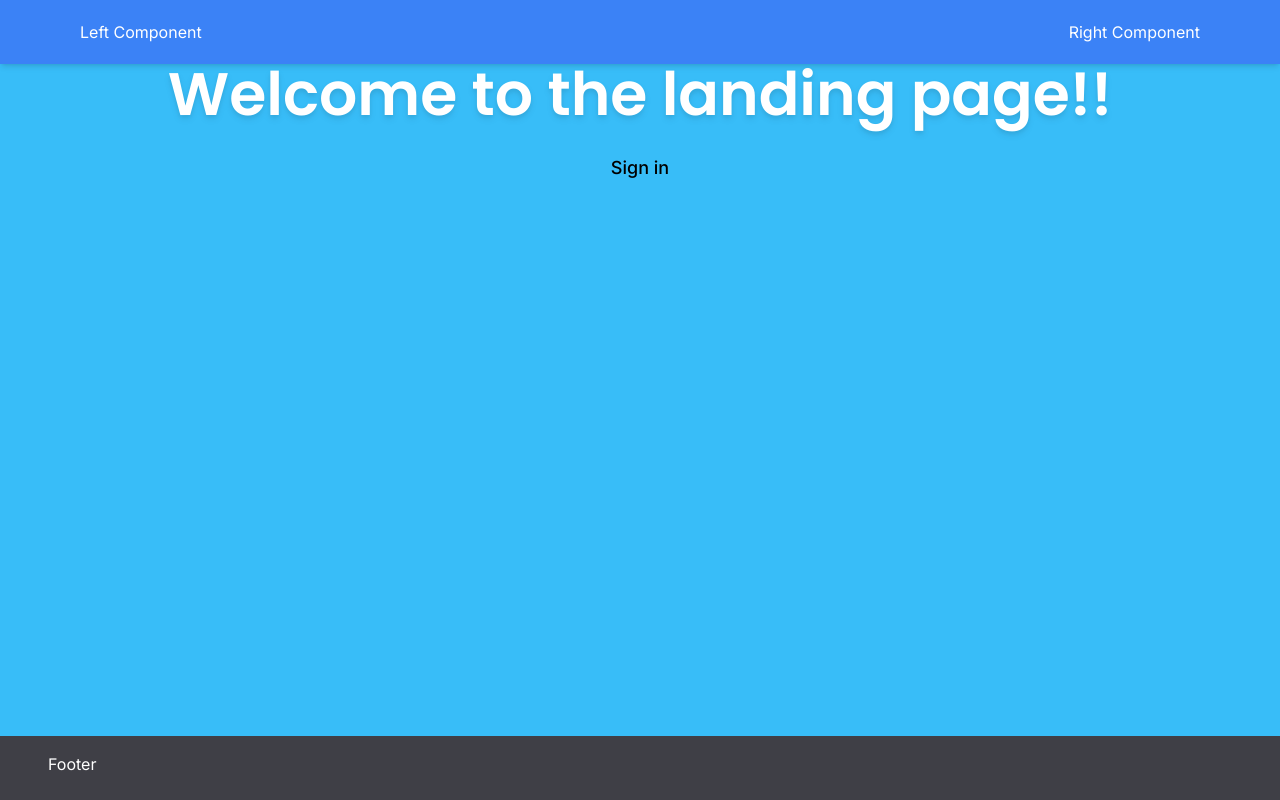
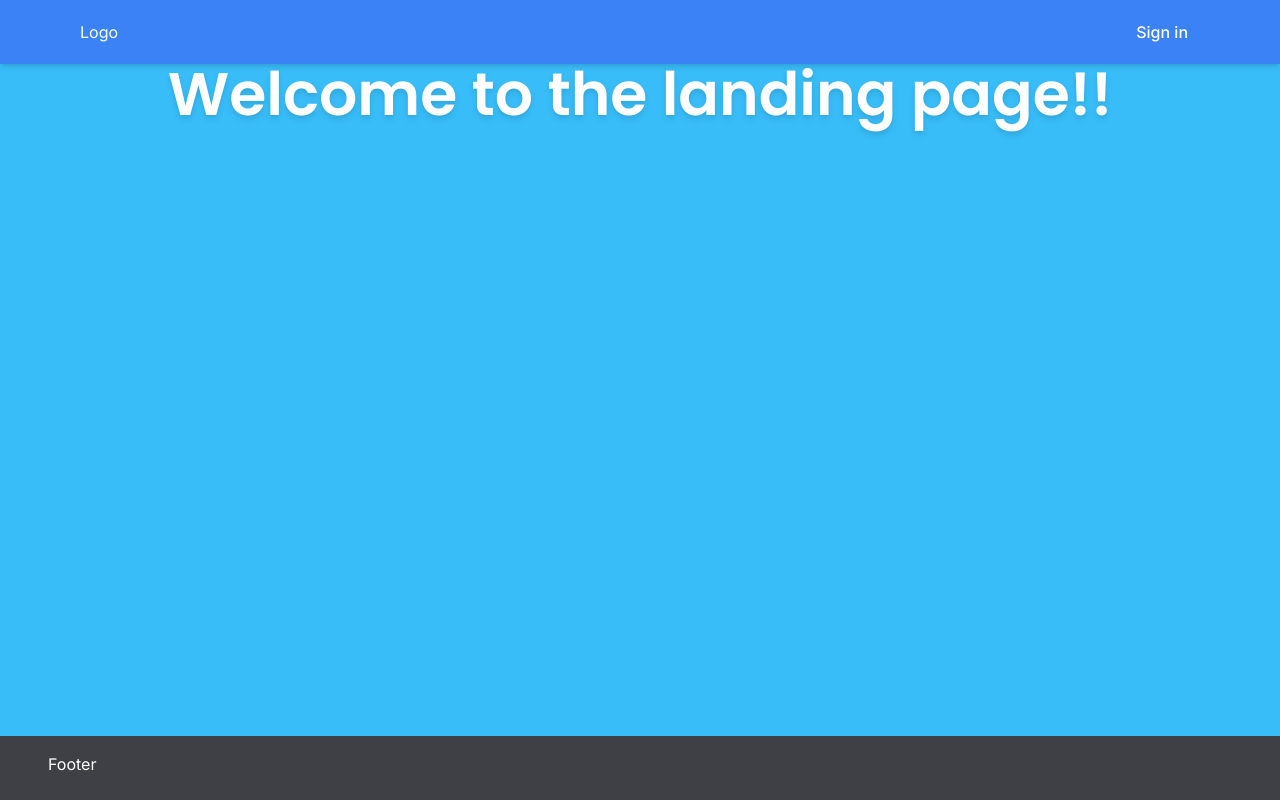
Before and after one commit to Nguyephi/stock-it, a Next.js app: page / in a window 1280 px wide. Built offline with nearby package versions, Linux system fonts and the light colour scheme; no server answers.

Commit message:
add sign in/sign out to appbars

```diff
--- a/src/components/molecules/SignOut.tsx
+++ b/src/components/molecules/SignOut.tsx
@@ -9,7 +9,7 @@ export default function SignOut() {
           signOut();
         }}
       >
-        <Button variant="ghost" type="submit">bye-bye</Button>
+        <Button variant="ghost" type="submit" size="sm" className="text-md">Sign out</Button>
       </form>
     </div>
   )
--- a/src/components/organisms/LandingPageHero.tsx
+++ b/src/components/organisms/LandingPageHero.tsx
@@ -1,20 +1,11 @@
 "use client"
 
 import Title from "../atoms/Title";
-import { Button } from "../atoms/button";
-import { useRouter } from "next/navigation";
 
 export function LandingPageHero() {
-  const router = useRouter();
-
-  const handleSignin = () => {
-    router.push("/auth/signin");
-  }
-
   return (
     <div className="space-y-6 text-center">
       <Title>Welcome to the landing page!!</Title>
-      <Button type="button" onClick={handleSignin} variant="ghost" size="lg" className="text-lg">Sign in</Button>
     </div>
   )
 }
--- a/src/components/pages/DashboardPage.tsx
+++ b/src/components/pages/DashboardPage.tsx
@@ -11,7 +11,6 @@ const DashboardPage = () => {
     return (
         <DashboardLayout>
             <Title>Welcome to the Dashboard</Title>
-            <SignOut />
             {user && JSON.stringify(user)}
         </DashboardLayout>
     )
--- a/src/components/templates/DashboardLayout.tsx
+++ b/src/components/templates/DashboardLayout.tsx
@@ -1,14 +1,27 @@
 import React from 'react';
 import AppBar from '../atoms/AppBar';
 import Footer from '../atoms/Footer';
+import { Button } from '../atoms/button';
+import SignOut from '../molecules/SignOut';
 
 interface DashboardLayoutProps {
     children: React.ReactNode;
 }
 
-const DashboardLayout = ({ children }: DashboardLayoutProps) => (
+const DashboardLayout = ({ children }: DashboardLayoutProps) => {
+    return (
     <div className='flex min-h-screen flex-col items-center justify-center bg-sky-400'>
-        <AppBar leftComponent={<div>Left Component</div>} rightComponent={<div>Right Component</div>} />
+        <AppBar
+            leftComponent={
+                <div>
+                    Logo
+                </div>
+            }
+            rightComponent={
+                <div>
+                    <SignOut />
+                </div>
+            } />
         <div className="container flex-grow pt-16 w-full">
             {/* <Sidebar /> */}
             <main className="flex flex-col justify-center items-center">
@@ -19,6 +32,6 @@ const DashboardLayout = ({ children }: DashboardLayoutProps) => (
             <div>Footer</div>
         </Footer>
     </div>
-);
+)};
 
 export default DashboardLayout;
--- a/src/components/templates/MainLayout.tsx
+++ b/src/components/templates/MainLayout.tsx
@@ -1,14 +1,34 @@
+'use client'
+
 import React from 'react';
 import AppBar from '../atoms/AppBar';
 import Footer from '../atoms/Footer';
+import { Button } from "../atoms/button";
+import { useRouter } from 'next/navigation';
 
 interface DashboardLayoutProps {
     children: React.ReactNode;
 }
 
-const DashboardLayout = ({ children }: DashboardLayoutProps) => (
+const DashboardLayout = ({ children }: DashboardLayoutProps) => {
+    const router = useRouter();
+
+  const handleSignin = () => {
+    router.push("/auth/signin");
+  }
+    return (
     <div className='flex min-h-screen flex-col items-center justify-center bg-sky-400'>
-        <AppBar leftComponent={<div>Left Component</div>} rightComponent={<div>Right Component</div>} />
+        <AppBar
+        leftComponent={
+            <div>
+                Logo
+            </div>
+            }
+            rightComponent={
+            <div>
+                <Button type="button" onClick={handleSignin} variant="ghost" size="sm" className="text-md">Sign in</Button>
+            </div>
+            } />
         <div className="container flex-grow pt-16 w-full">
             <main className="flex flex-col justify-center items-center">
                 {children}
@@ -18,6 +38,6 @@ const DashboardLayout = ({ children }: DashboardLayoutProps) => (
             <div>Footer</div>
         </Footer>
     </div>
-);
+)};
 
 export default DashboardLayout;
```
